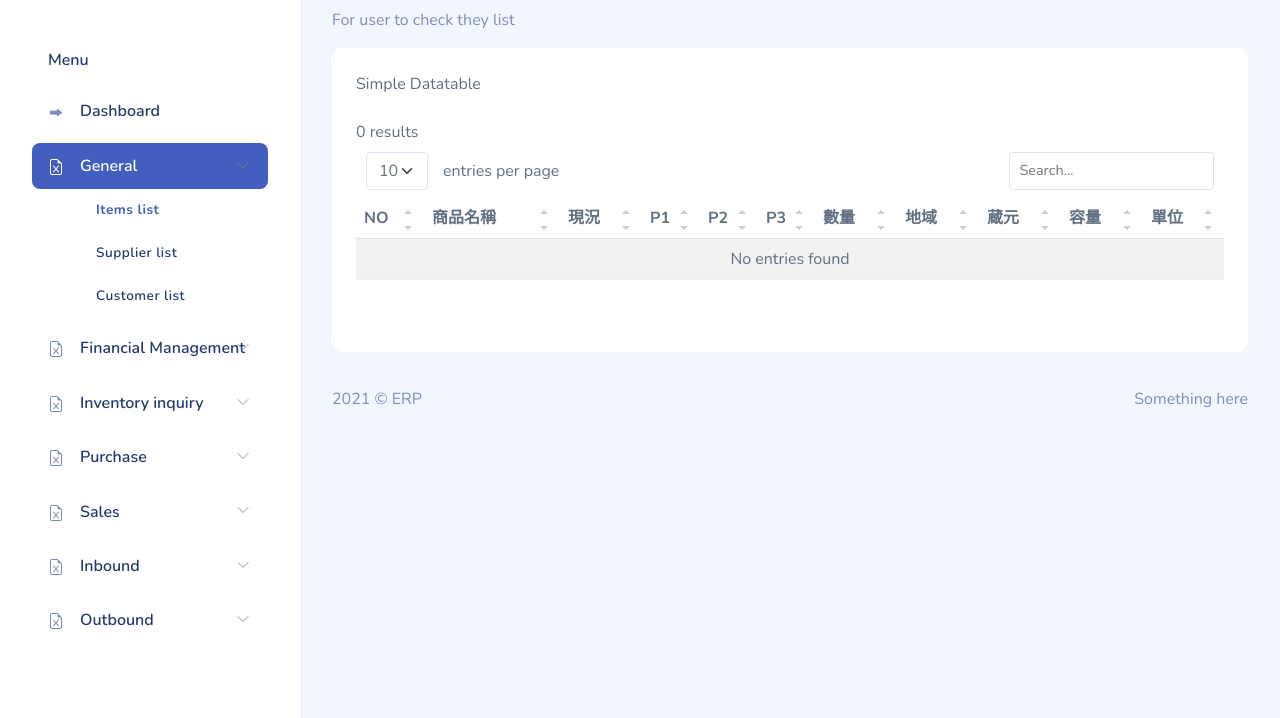
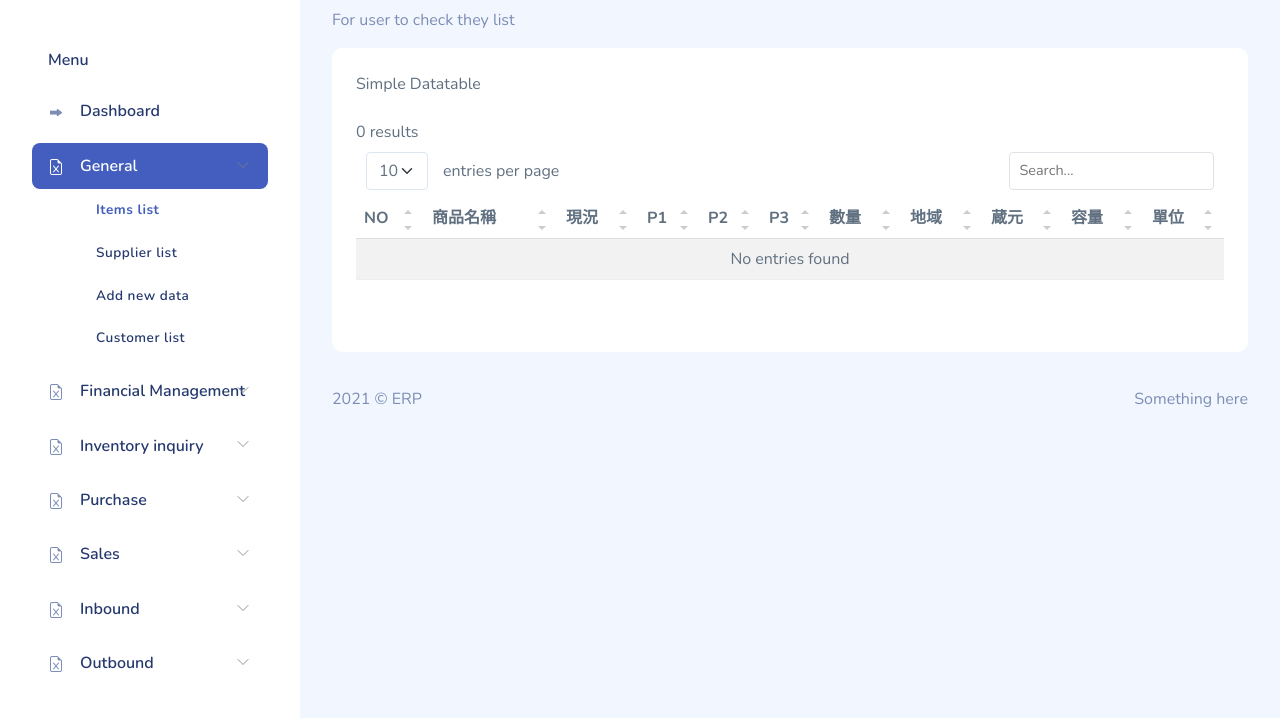
Before and after one commit to endura-sys/erp-sys, a PHP site: page /template/general/item-list.php in a window 1280 px wide. Shown: the part 82-800 px from the top of the page. Run offline with PHP 8.4, Linux system fonts and the light colour scheme; data that the repository does not hold is empty; some libraries are stand-ins or nearby versions.

Commit message:
Update datatable-navbar.php

```diff
--- a/localhost/template/datatable-navbar.php
+++ b/localhost/template/datatable-navbar.php
@@ -22,6 +22,9 @@
                 </li>
                 <li class="submenu-item <?php if ($currentPage == 'supplier-list') {echo "active";} ?>">
                     <a href="supplier-list">Supplier list</a>
+                </li>
+                <li class="submenu-item ">
+                <a href="addnew.php">Add new data</a>
                 </li>
                 <li class="submenu-item ">
                     <a href="">Customer list</a>
```
